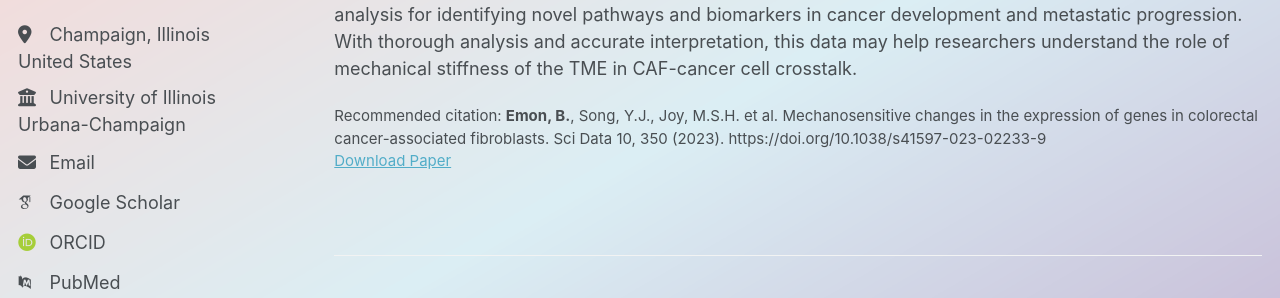
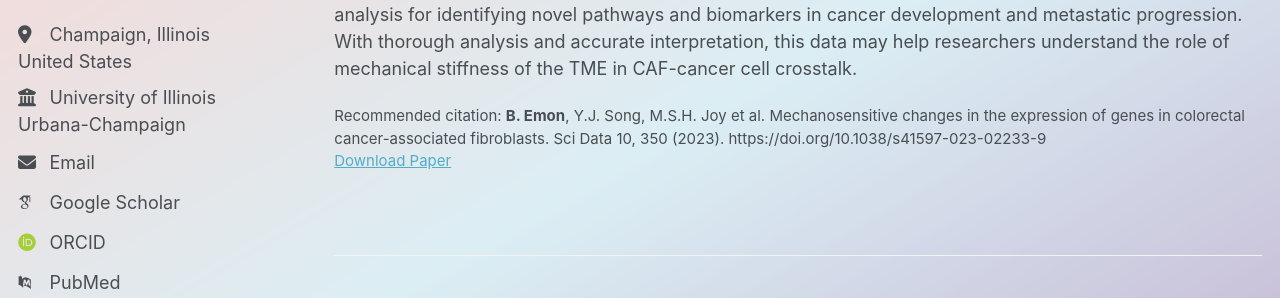
Before and after one commit to BasharEmon/BasharEmon.github.io, a Jekyll site: the page built from _publications/Sci Data.md, in a window 1280 px wide and 1281 px high. Shown: the part 560-858 px from the top of the window. Built offline with Jekyll 4.4.1, drawn with Linux system fonts in a browser that asks for light colours; some web fonts are replaced.

```diff
--- a/_publications/Sci Data.md
+++ b/_publications/Sci Data.md
@@ -7,7 +7,7 @@ excerpt: ''
 date: 2023-06-02
 venue: 'Scientific Data'
 paperurl: 'http://BasharEmon.github.io/files/Sci Data.pdf'
-citation: '<b>Emon, B.</b>, Song, Y.J., Joy, M.S.H. et al. Mechanosensitive changes in the expression of genes in colorectal cancer-associated fibroblasts. Sci Data 10, 350 (2023). https://doi.org/10.1038/s41597-023-02233-9'
+citation: '<b>B. Emon</b>, Y.J. Song, M.S.H. Joy et al. Mechanosensitive changes in the expression of genes in colorectal cancer-associated fibroblasts. Sci Data 10, 350 (2023). https://doi.org/10.1038/s41597-023-02233-9'
 
 ---
 
```
